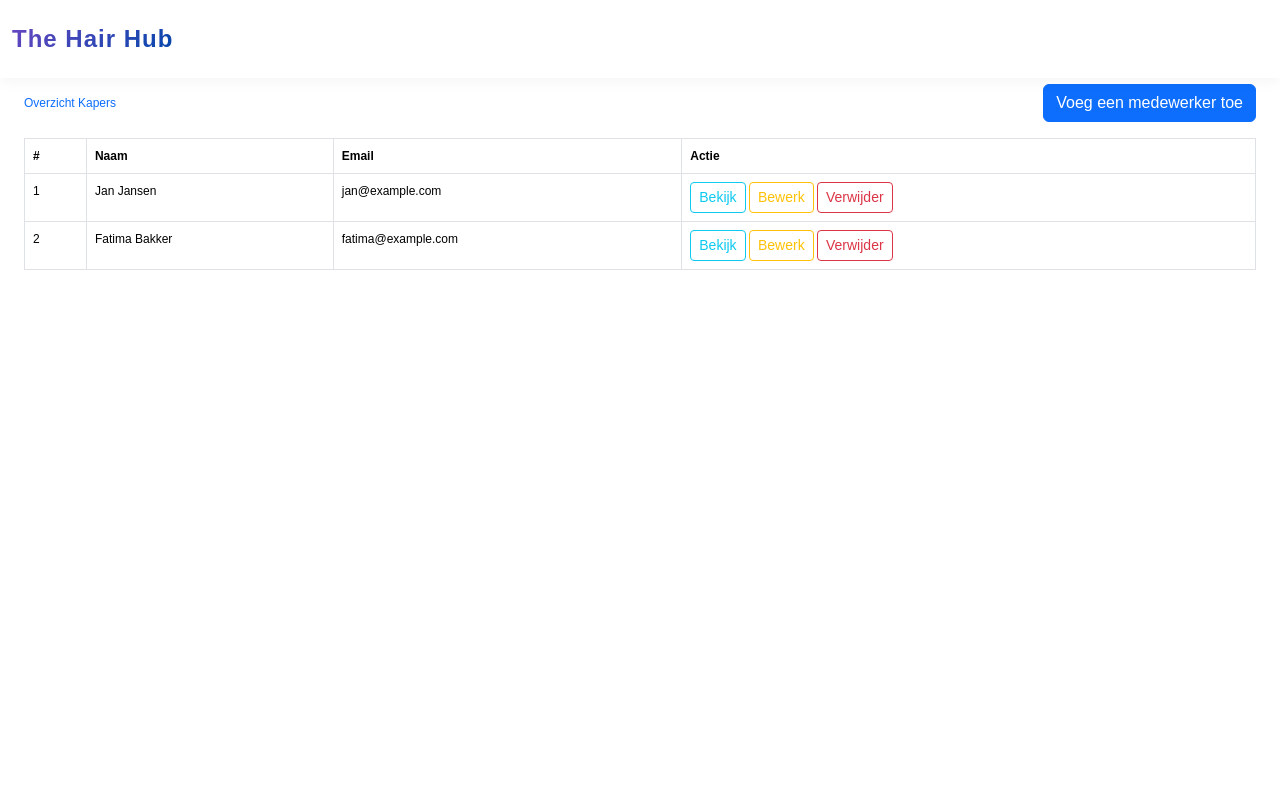
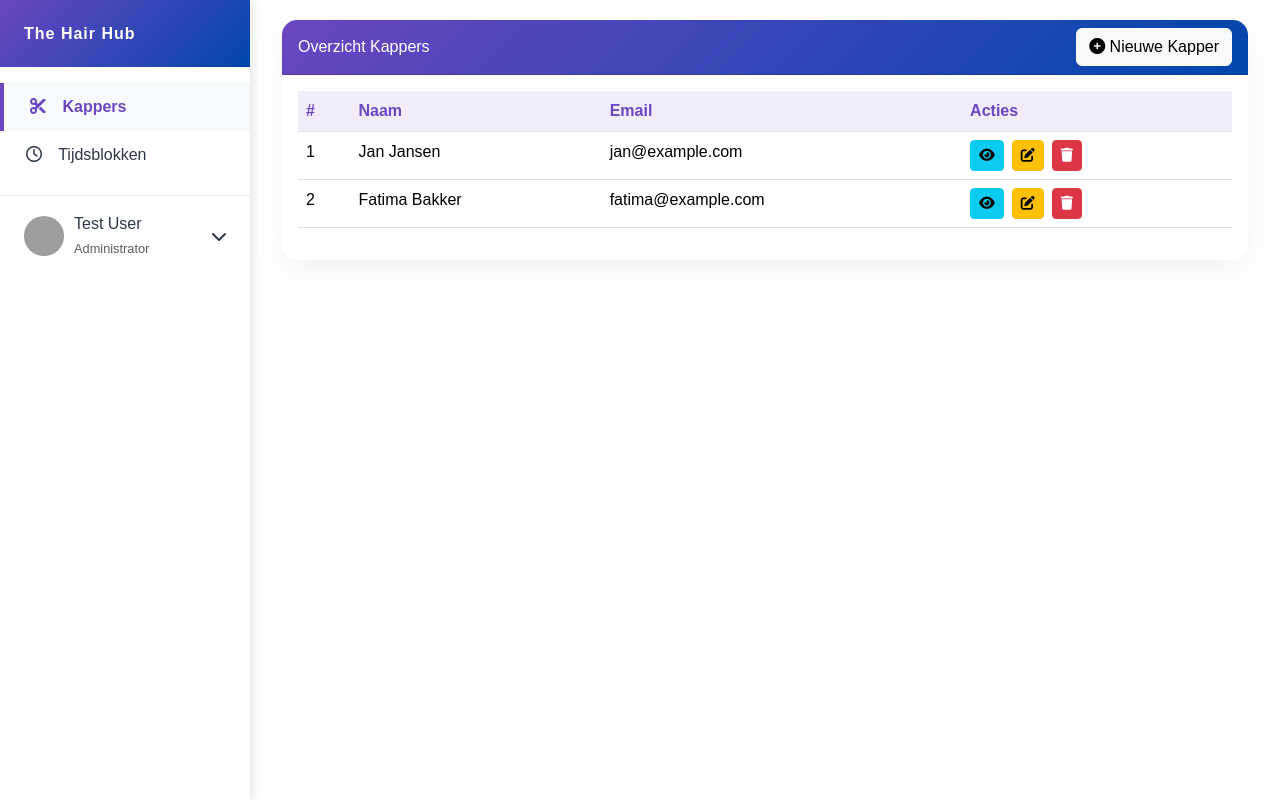
Before and after one commit to AMO-GT/examen-v2, a Laravel app: page /beheerders in a window 1280 px wide. Run offline with Laravel 12, Linux system fonts and the light colour scheme; a user stored in the database is signed in; data comes from the database, SQL or seed files in the repository; style sheets or scripts are compiled from the project's sources; some libraries are stand-ins or nearby versions; grey boxes are pictures that could not be loaded.

Commit message:
Admin panel met sidebar geïmplementeerd
- Nieuwe admin layout met moderne sidebar gecreëerd
- Menu items aangepast (alleen Kappers en Tijdsblokken behouden)
- 'Beheerders' hernoemd naar 'Kappers' voor betere context
- Consistente styling toegepast op alle admin pagina's

```diff
--- a/resources/views/beheerders/index.blade.php
+++ b/resources/views/beheerders/index.blade.php
@@ -1,19 +1,23 @@
-@extends('layouts.app')
+@extends('layouts.admin')
 
 @section('content')
-    <div class="container" style="font-family: Arial, sans-serif; font-size: 12px;">
-        <div class="d-flex justify-content-between align-items-center mb-3">
-            <h2 class="text-primary">Overzicht Kapers</h2>
-            <a href="{{ route('medewerkers.create') }}" class="btn btn-primary">Voeg een medewerker toe</a>
+    <div class="container-fluid">
+        <div class="card">
+            <div class="card-header bg-primary text-white d-flex justify-content-between align-items-center">
+                <h5 class="mb-0">Overzicht Kappers</h5>
+                <a href="{{ route('medewerkers.create') }}" class="btn btn-light">
+                    <i class="fas fa-plus-circle"></i> Nieuwe Kapper
+                </a>
             </div>
-
-        <table class="table table-bordered table-hover">
-            <thead class="text-white" style="background-color: #0047AB;">
+            <div class="card-body">
+                <div class="table-responsive">
+                    <table class="table table-hover">
+                        <thead>
                             <tr>
                                 <th>#</th>
                                 <th>Naam</th>
                                 <th>Email</th>
-                <th>Actie</th>
+                                <th>Acties</th>
                             </tr>
                         </thead>
                         <tbody>
@@ -23,17 +27,28 @@
                                     <td>{{ $medewerker->naam }}</td>
                                     <td>{{ $medewerker->email }}</td>
                                     <td>
-                        <a href="{{ route('medewerkers.show', $medewerker->medewerker_id) }}" class="btn btn-sm btn-outline-info">Bekijk</a>
-                        <a href="{{ route('medewerkers.edit', $medewerker->medewerker_id) }}" class="btn btn-sm btn-outline-warning">Bewerk</a>
+                                        <div class="d-flex gap-2">
+                                            <a href="{{ route('medewerkers.show', $medewerker->medewerker_id) }}" class="btn btn-sm btn-info">
+                                                <i class="fas fa-eye"></i>
+                                            </a>
+                                            <a href="{{ route('medewerkers.edit', $medewerker->medewerker_id) }}" class="btn btn-sm btn-warning">
+                                                <i class="fas fa-edit"></i>
+                                            </a>
                                             <form action="{{ route('medewerkers.destroy', $medewerker->medewerker_id) }}" method="POST" class="d-inline">
                                                 @csrf
                                                 @method('DELETE')
-                            <button class="btn btn-sm btn-outline-danger" onclick="return confirm('Weet je zeker dat je dit wilt verwijderen?')">Verwijder</button>
+                                                <button class="btn btn-sm btn-danger" onclick="return confirm('Weet je zeker dat je dit wilt verwijderen?')">
+                                                    <i class="fas fa-trash"></i>
+                                                </button>
                                             </form>
+                                        </div>
                                     </td>
                                 </tr>
                             @endforeach
                         </tbody>
                     </table>
                 </div>
+            </div>
+        </div>
+    </div>
 @endsection
--- /dev/null
+++ b/resources/views/layouts/admin.blade.php
@@ -0,0 +1,354 @@
+<!DOCTYPE html>
+<html lang="{{ str_replace('_', '-', app()->getLocale()) }}">
+<head>
+    <meta charset="utf-8">
+    <meta name="viewport" content="width=device-width, initial-scale=1">
+    <meta name="csrf-token" content="{{ csrf_token() }}">
+
+    <title>{{ config('app.name', 'Laravel') }} - Admin</title>
+
+    <!-- Fonts -->
+    <link rel="preconnect" href="https://fonts.bunny.net">
+    <link href="https://fonts.bunny.net/css?family=figtree:400,500,600&display=swap" rel="stylesheet" />
+
+    <!-- Bootstrap CSS -->
+    <link href="https://cdn.jsdelivr.net/npm/bootstrap@5.3.2/dist/css/bootstrap.min.css" rel="stylesheet">
+    <!-- Font Awesome -->
+    <link rel="stylesheet" href="https://cdnjs.cloudflare.com/ajax/libs/font-awesome/6.0.0/css/all.min.css">
+    <!-- AOS Animation -->
+    <link href="https://unpkg.com/aos@2.3.1/dist/aos.css" rel="stylesheet">
+
+    <style>
+        :root {
+            --primary-purple: #6B46C1;
+            --primary-blue: #0047AB;
+            --accent-color: #9F7AEA;
+            --text-color: #2D3748;
+            --light-bg: #F7FAFC;
+            --sidebar-width: 250px;
+            --gradient-primary: linear-gradient(135deg, #6B46C1, #0047AB);
+            --gradient-hover: linear-gradient(135deg, #0047AB, #6B46C1);
+        }
+
+        body {
+            font-family: Arial, sans-serif;
+            font-size: 12pt;
+            color: var(--text-color);
+            line-height: 1.6;
+        }
+
+        /* Sidebar stijlen */
+        .sidebar {
+            position: fixed;
+            top: 0;
+            left: 0;
+            height: 100vh;
+            width: var(--sidebar-width);
+            background: white;
+            box-shadow: 3px 0 10px rgba(0,0,0,0.1);
+            z-index: 1000;
+            transition: all 0.3s ease;
+            overflow-y: auto;
+        }
+
+        .sidebar-header {
+            padding: 1.5rem;
+            background: var(--gradient-primary);
+        }
+
+        .sidebar-header h3 {
+            color: white;
+            margin: 0;
+            font-weight: 700;
+            letter-spacing: 1px;
+        }
+
+        .sidebar-menu {
+            padding: 1rem 0;
+            list-style: none;
+        }
+
+        .sidebar-menu-item {
+            padding: 0;
+        }
+
+        .sidebar-menu-link {
+            display: block;
+            padding: 0.75rem 1.5rem;
+            color: var(--text-color);
+            text-decoration: none;
+            transition: all 0.3s ease;
+            position: relative;
+            font-weight: 500;
+        }
+
+        .sidebar-menu-link:hover {
+            background-color: var(--light-bg);
+            color: var(--primary-purple);
+        }
+
+        .sidebar-menu-link.active {
+            color: var(--primary-purple);
+            background-color: var(--light-bg);
+            font-weight: 600;
+            border-left: 4px solid var(--primary-purple);
+        }
+
+        .sidebar-menu-link i {
+            margin-right: 10px;
+            width: 20px;
+            text-align: center;
+        }
+
+        /* Main content area */
+        .admin-content {
+            margin-left: var(--sidebar-width);
+            padding: 20px;
+            transition: all 0.3s ease;
+        }
+
+        /* Cards en componenten stijlen */
+        .card {
+            border-radius: 15px;
+            overflow: hidden;
+            box-shadow: 0 10px 30px rgba(0,0,0,0.05);
+            transition: all 0.3s ease;
+            border: none;
+            margin-bottom: 20px;
+        }
+
+        .card:hover {
+            transform: translateY(-5px);
+            box-shadow: 0 15px 40px rgba(0,0,0,0.1);
+        }
+
+        .card-header.bg-primary {
+            background: var(--gradient-primary) !important;
+        }
+
+        .card-header.bg-success {
+            background: linear-gradient(135deg, #38A169, #2F855A) !important;
+        }
+
+        /* Buttons stijlen */
+        .btn-primary {
+            background: var(--gradient-primary);
+            border: none;
+            transition: all 0.3s ease;
+        }
+
+        .btn-primary:hover {
+            background: var(--gradient-hover);
+            transform: translateY(-3px);
+            box-shadow: 0 5px 15px rgba(107, 70, 193, 0.3);
+        }
+
+        .btn-secondary {
+            background: #718096;
+            border: none;
+            transition: all 0.3s ease;
+        }
+
+        .btn-secondary:hover {
+            background: #4A5568;
+            transform: translateY(-3px);
+            box-shadow: 0 5px 15px rgba(113, 128, 150, 0.3);
+        }
+
+        /* User profile dropdown in sidebar */
+        .user-profile {
+            padding: 1rem 1.5rem;
+            border-top: 1px solid #eee;
+        }
+
+        .user-profile-link {
+            display: flex;
+            align-items: center;
+            color: var(--text-color);
+            text-decoration: none;
+        }
+
+        .user-profile-link:hover {
+            color: var(--primary-purple);
+        }
+
+        .user-profile-link img {
+            width: 40px;
+            height: 40px;
+            border-radius: 50%;
+            margin-right: 10px;
+        }
+
+        .user-dropdown {
+            padding: 0;
+            list-style: none;
+            margin-top: 10px;
+            display: none;
+        }
+
+        .user-dropdown.show {
+            display: block;
+        }
+
+        .user-dropdown-item {
+            padding: 0.5rem 0;
+        }
+
+        .user-dropdown-link {
+            color: var(--text-color);
+            text-decoration: none;
+            font-size: 0.9rem;
+            display: block;
+        }
+
+        .user-dropdown-link:hover {
+            color: var(--primary-purple);
+        }
+
+        /* Responsive */
+        @media (max-width: 768px) {
+            .sidebar {
+                margin-left: calc(var(--sidebar-width) * -1);
+            }
+
+            .sidebar.active {
+                margin-left: 0;
+            }
+
+            .admin-content {
+                margin-left: 0;
+                width: 100%;
+            }
+
+            .admin-content.active {
+                margin-left: var(--sidebar-width);
+            }
+
+            .sidebar-toggle {
+                display: block;
+                position: fixed;
+                top: 20px;
+                left: 20px;
+                background: var(--primary-purple);
+                color: white;
+                width: 40px;
+                height: 40px;
+                border-radius: 50%;
+                text-align: center;
+                line-height: 40px;
+                z-index: 1001;
+                cursor: pointer;
+                box-shadow: 0 0 10px rgba(0,0,0,0.1);
+            }
+        }
+
+        /* Tabel stijlen */
+        .table {
+            border-collapse: separate;
+            border-spacing: 0;
+        }
+
+        .table th {
+            background-color: rgba(107, 70, 193, 0.1);
+            color: var(--primary-purple);
+            font-weight: 600;
+        }
+
+        .table tr:hover {
+            background-color: rgba(107, 70, 193, 0.05);
+        }
+
+        /* Badge stijlen */
+        .badge.bg-primary {
+            background: var(--gradient-primary) !important;
+        }
+
+        /* Alert stijlen */
+        .alert-info {
+            background-color: rgba(107, 70, 193, 0.1);
+            border-color: rgba(107, 70, 193, 0.2);
+            color: var(--primary-purple);
+        }
+    </style>
+
+    <!-- Scripts -->
+    @vite(['resources/css/app.css', 'resources/js/app.js'])
+</head>
+<body>
+    <!-- Sidebar toggle voor mobiel -->
+    <div class="sidebar-toggle d-md-none">
+        <i class="fas fa-bars"></i>
+    </div>
+
+    <!-- Sidebar -->
+    <div class="sidebar">
+        <div class="sidebar-header">
+            <h3>The Hair Hub</h3>
+        </div>
+
+        <ul class="sidebar-menu">
+            <li class="sidebar-menu-item">
+                <a href="{{ route('beheerders.index') }}" class="sidebar-menu-link {{ request()->routeIs('beheerders.index') ? 'active' : '' }}">
+                    <i class="fas fa-cut"></i> Kappers
+                </a>
+            </li>
+            <li class="sidebar-menu-item">
+                <a href="{{ route('tijdsblokken.index') }}" class="sidebar-menu-link {{ request()->routeIs('tijdsblokken.*') ? 'active' : '' }}">
+                    <i class="far fa-clock"></i> Tijdsblokken
+                </a>
+            </li>
+        </ul>
+
+        <!-- User profiel -->
+        @auth
+        <div class="user-profile">
+            <a href="#userDropdown" class="user-profile-link" data-bs-toggle="collapse">
+                <img src="https://ui-avatars.com/api/?name={{ urlencode(Auth::user()->name) }}&background=random" alt="{{ Auth::user()->name }}">
+                <div>
+                    <div>{{ Auth::user()->name }}</div>
+                    <small class="text-muted">Administrator</small>
+                </div>
+                <i class="fas fa-chevron-down ms-auto"></i>
+            </a>
+
+            <ul class="collapse" id="userDropdown">
+                <li class="user-dropdown-item">
+                    <a href="{{ route('profile.edit') }}" class="user-dropdown-link">
+                        <i class="fas fa-user me-2"></i> Profiel
+                    </a>
+                </li>
+                <li class="user-dropdown-item">
+                    <form method="POST" action="{{ route('logout') }}">
+                        @csrf
+                        <button type="submit" class="user-dropdown-link border-0 bg-transparent w-100 text-start">
+                            <i class="fas fa-sign-out-alt me-2"></i> Uitloggen
+                        </button>
+                    </form>
+                </li>
+            </ul>
+        </div>
+        @endauth
+    </div>
+
+    <!-- Main Content -->
+    <div class="admin-content">
+        @yield('content')
+    </div>
+
+    <!-- Bootstrap JS and dependencies -->
+    <script src="https://cdn.jsdelivr.net/npm/bootstrap@5.3.2/dist/js/bootstrap.bundle.min.js"></script>
+    <!-- AOS Animation -->
+    <script src="https://unpkg.com/aos@2.3.1/dist/aos.js"></script>
+    <script>
+        AOS.init();
+
+        // Mobile sidebar toggle
+        document.querySelector('.sidebar-toggle')?.addEventListener('click', function() {
+            document.querySelector('.sidebar').classList.toggle('active');
+            document.querySelector('.admin-content').classList.toggle('active');
+        });
+    </script>
+
+    @yield('scripts')
+</body>
+</html>
--- a/resources/views/tijdsblokken/edit.blade.php
+++ b/resources/views/tijdsblokken/edit.blade.php
@@ -1,4 +1,4 @@
-@extends('layouts.app')
+@extends('layouts.admin')
 
 @section('content')
 <style>
--- a/resources/views/tijdsblokken/index.blade.php
+++ b/resources/views/tijdsblokken/index.blade.php
@@ -1,4 +1,4 @@
-@extends('layouts.app')
+@extends('layouts.admin')
 
 @section('content')
 <style>
```
Also changed, not shown: resources/views/beheerders/create.blade.php (+13 -6 lines). Lines whose indentation alone changed are shown as unchanged.
